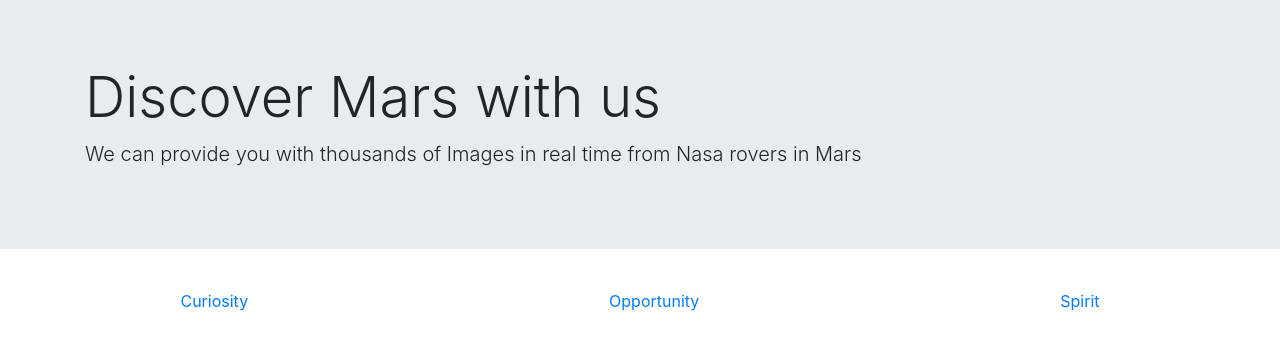
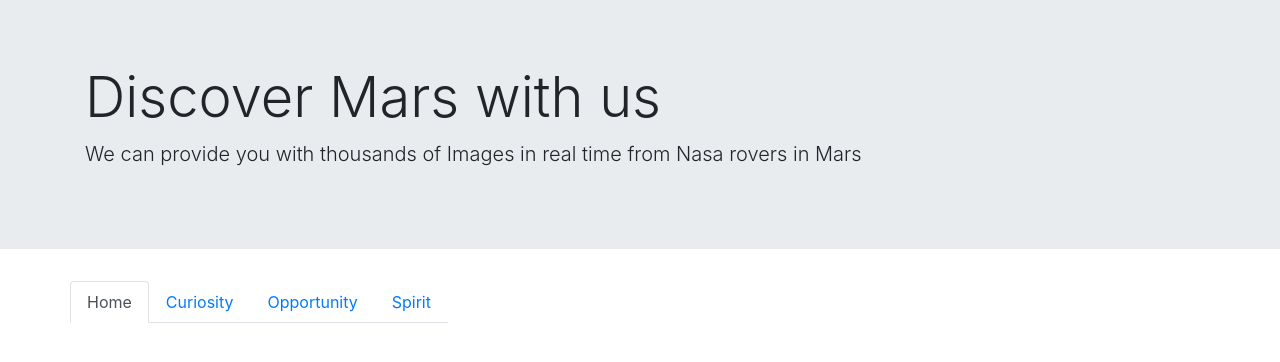
Before and after one commit to alhaifim/Nasa-Mars-Data, a website: page src/public/index.html in a window 1280 px wide. Drawn offline with nearby package versions, Linux system fonts and the light colour scheme; no server answers.

Commit message:
Finishing UI and making API call

```diff
--- a/src/public/index.html
+++ b/src/public/index.html
@@ -17,18 +17,37 @@
           <p class="lead">We can provide you with thousands of Images in real time from Nasa rovers in Mars</p>
         </div>
       </div>
-      <div>
-        <ul class="nav nav-fill">
-            <li class="nav-item">
-              <a class="nav-link active" href="#">Curiosity</a>
-            </li>
-            <li class="nav-item">
-              <a class="nav-link" href="#">	Opportunity</a>
-            </li>
-            <li class="nav-item">
-              <a class="nav-link" href="#">Spirit</a>
-            </li>
+      <div class="container">
+          <div class="row">
+              <div classs ="col-md-6 offset-md-3">
+                  <!-- Nav tabs -->
+<ul class="nav nav-tabs" id="myTab" role="tablist">
+    <li class="nav-item" role="presentation">
+      <a class="nav-link active" id="home-tab" data-toggle="tab" href="#home" role="tab" aria-controls="home" aria-selected="true">Home</a>
+    </li>
+    <li class="nav-item" role="presentation">
+      <a class="nav-link" id="profile-tab" data-toggle="tab" href="#profile" role="tab" aria-controls="profile" aria-selected="false">Curiosity</a>
+    </li>
+    <li class="nav-item" role="presentation">
+      <a class="nav-link" id="messages-tab" data-toggle="tab" href="#messages" role="tab" aria-controls="messages" aria-selected="false">Opportunity</a>
+    </li>
+    <li class="nav-item" role="presentation">
+      <a class="nav-link" id="settings-tab" data-toggle="tab" href="#settings" role="tab" aria-controls="settings" aria-selected="false">Spirit</a>
+    </li>
+  </ul>
+
+  <!-- Tab panes -->
+  <div class="tab-content">
+    <div class="tab-pane active" id="home" role="tabpanel" aria-labelledby="home-tab"></div>
+    <div class="tab-pane" id="profile" role="tabpanel" aria-labelledby="profile-tab">...</div>
+    <div class="tab-pane" id="messages" role="tabpanel" aria-labelledby="messages-tab">...</div>
+    <div class="tab-pane" id="settings" role="tabpanel" aria-labelledby="settings-tab">...</div>
+  </div>
           </ul>
+
+              </div>
+          </div>
+
       </div>
 
     <!-- Optional JavaScript -->
--- a/src/server/index.js
+++ b/src/server/index.js
@@ -17,7 +17,7 @@ app.use('/', express.static(path.join(__dirname, '../public')))
 // example API call
 app.get('/apod', async (req, res) => {
     try {
-        let image = await fetch(`https://api.nasa.gov/planetary/apod?api_key=${process.env.API_KEY}`)
+        let image = await fetch(`https://api.nasa.gov/mars-photos/api/v1/rovers/${roverName}/photos?sol=10&api_key=${process.env.API_KEY}`)
             .then(res => res.json())
         res.send({ image })
     } catch (err) {
```
Also changed, not shown: src/public/assets/stylesheets/index.css (+0 -7 lines).
